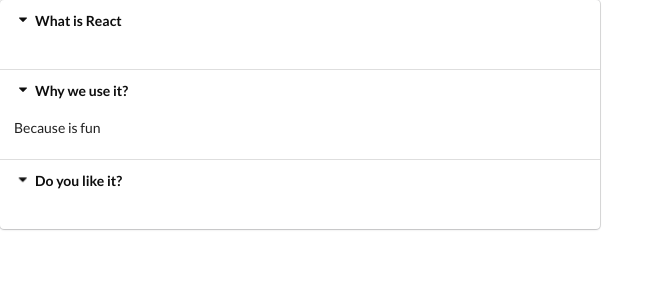
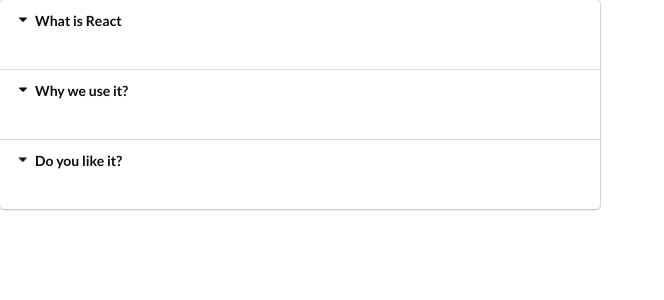
Before and after one commit to jreyes8631/widgets, a React (Create React App) app: page / in a window 1280 px wide. Shown: the top 300 px of the page, without its empty margins (0-664 px from the left). Built offline with nearby package versions, Linux system fonts and the light colour scheme.

Commit message:
fix typo

```diff
--- a/src/App.js
+++ b/src/App.js
@@ -8,7 +8,7 @@
   },
   {
     title: 'Why we use it?',
-    conent: 'Because is fun'
+    content: 'Because is fun'
   },
   {
     title: 'Do you like it?',
```
